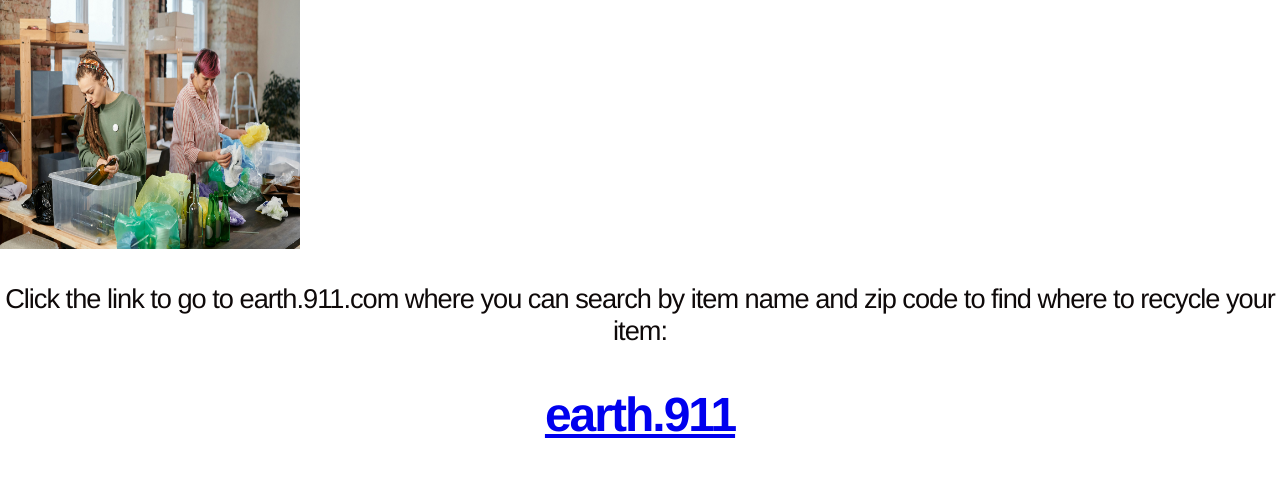
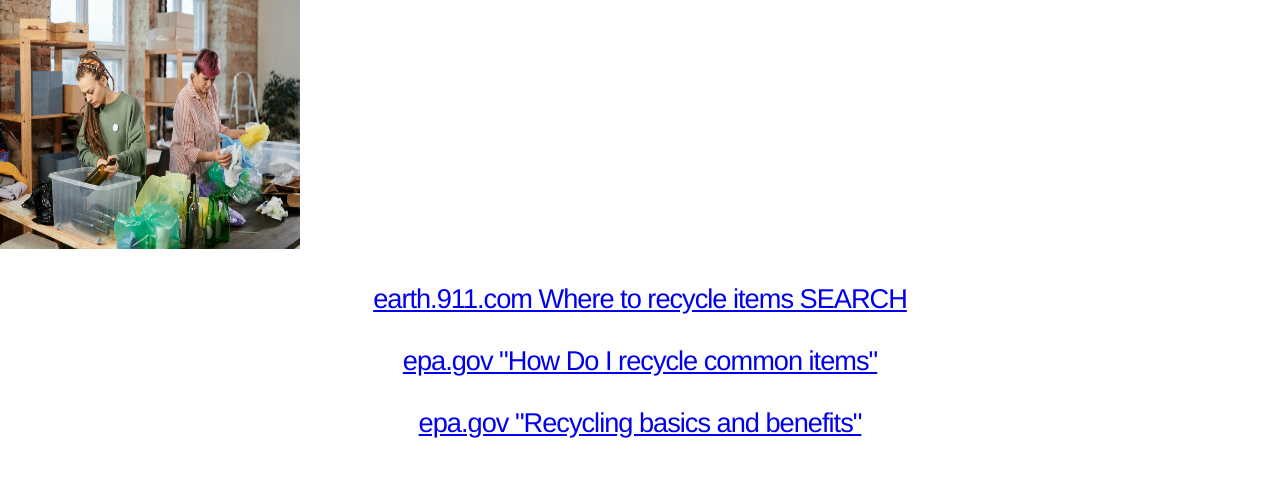
Before and after one commit to ksu-is/WhereToRecycle-BW, a Flask app: page / in a window 1280 px wide. Shown: the part 227-704 px from the top of the page. Run offline with Flask 3, Linux system fonts and the light colour scheme.

Commit message:
added two links for epa.gov and changed earth.911.com link
I added two links for epa.gov where users can find information on recycling and how to recycle items. I also changed the earth.911.com link to say where to recycle items SEARCH instead of having a sentence above the link saying to click the link for the search.

```diff
--- a/templates/WhereToRecycle.html
+++ b/templates/WhereToRecycle.html
@@ -19,8 +19,8 @@
     </div>
 <div id="picture"><img src="../static/images/separatingrecycling.jpg" width="300" height="250" alt="separating recycling" title="separating recycling"></div>
 
- <h3>Click the link to go to earth.911.com where you can search by item name and zip code to find where to recycle your item:</h3>
-<h2><a href="https:search.earth911.com">earth.911</a></h2>
-
+<h3><a href="https:search.earth911.com">earth.911.com Where to recycle items SEARCH</a></h3>
+<h3><a href="https://www.epa.gov/recycle/how-do-i-recycle-common-recyclables">epa.gov "How Do I recycle common items"</a></h3>
+<h3><a href="https://www.epa.gov/recycle/recycling-basics-and-benefits">epa.gov "Recycling basics and benefits"</a></h3>
 </body>
 </html>
```
